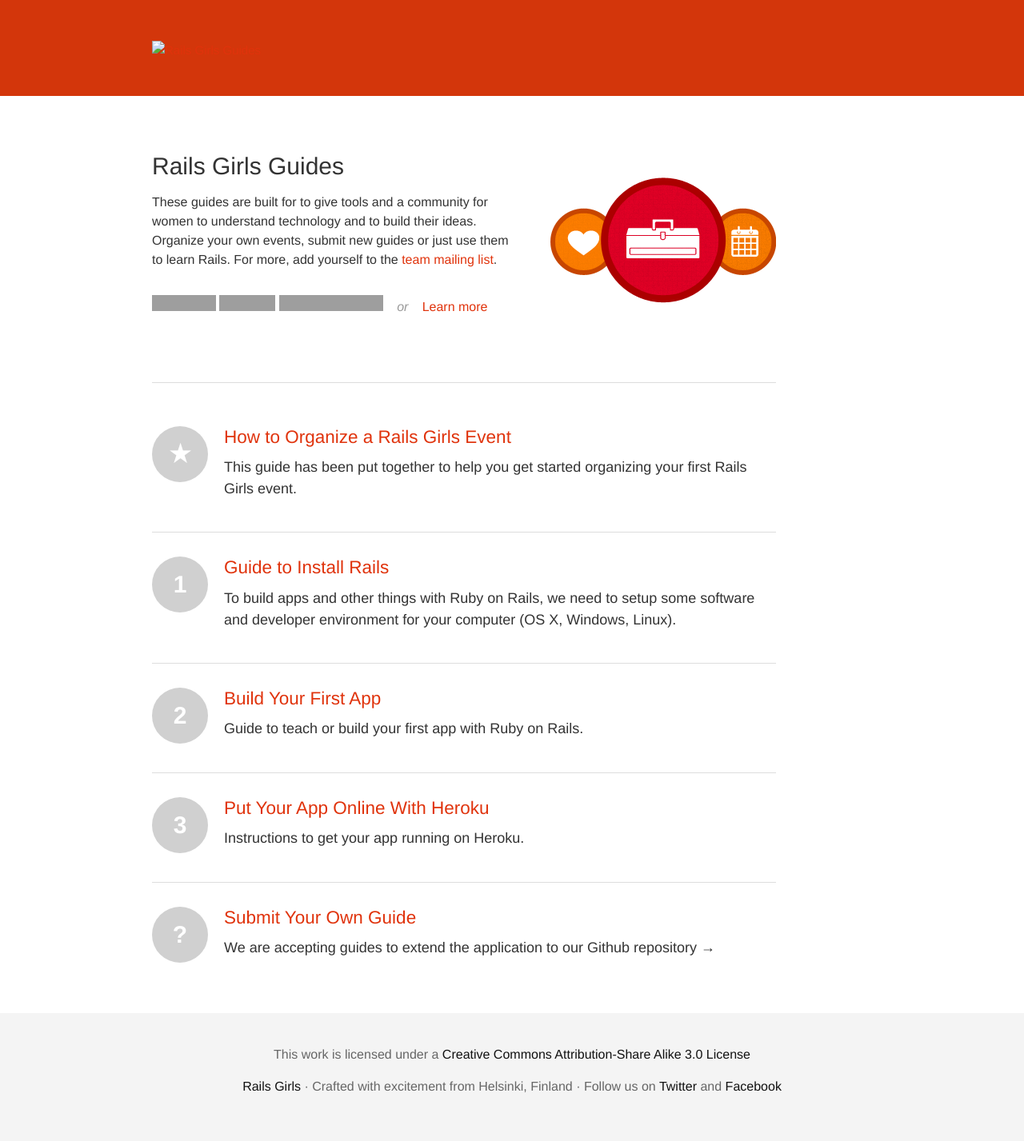
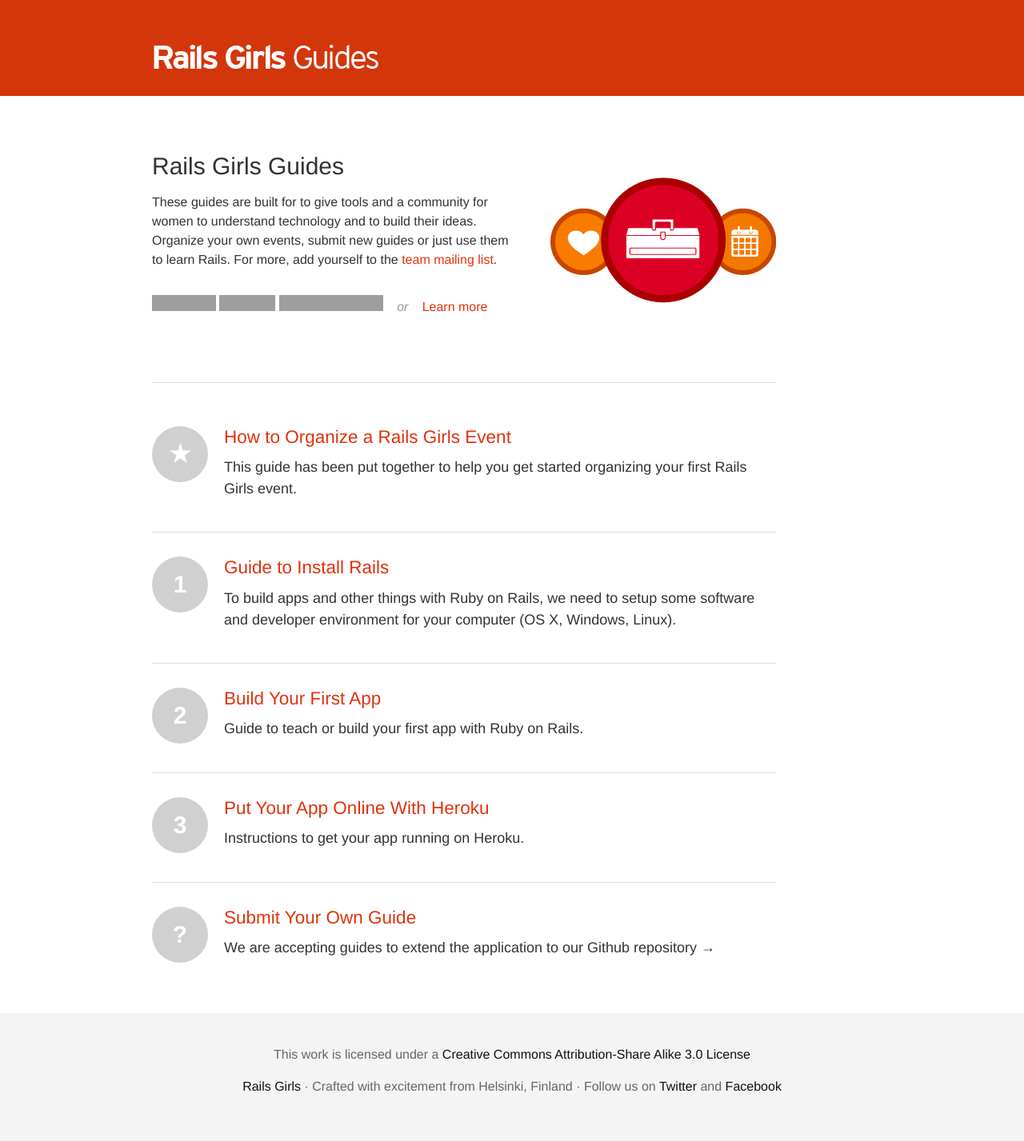
Before and after one commit to railsgirls/guides.railsgirls.com, a Jekyll site: the page built from index.html, in a window 1280 px wide. Shown: the whole page at 80% size. Built offline with Jekyll 4.4.1, drawn with Linux system fonts in a browser that asks for light colours; Markdown is read by kramdown in place of the engine named in the settings; grey boxes are pictures that could not be loaded.

Commit message:
Cleans up the HTML and adds prefixfree.js

```diff
--- a/_layouts/default.html
+++ b/_layouts/default.html
@@ -1,49 +1,56 @@
 <!doctype html>
 <html lang="en">
   <head>
-        <meta charset="utf-8">
+    <meta charset="utf-8" />
     <title>{{ page.title }} - Rails Girls</title>
     <!--[if lt IE 9]>
       <script src="//html5shim.googlecode.com/svn/trunk/html5.js"></script>
     <![endif]-->
-        <link rel="stylesheet" href="/css/bootstrap.css">
-        <link rel="stylesheet" href="/css/code.css">
-        <link rel="stylesheet" href="/css/style.css">
-
-        <link rel="shortcut icon" href="/favicon.png">
+    <script src="/js/prefixfree.min.js"></script>
+    <link href="/css/bootstrap.css" rel="stylesheet" />
+    <link href="/css/code.css" rel="stylesheet" />
+    <link href="/css/style.css" rel="stylesheet" />
+    <link href="/favicon.png" rel="shortcut icon" />
   </head>
   <body>
     <header>
       <div class="container">
-    	        <a class="span3" id="logo" href="/"><img src="/img/railsgirls-guides.png" alt="Rails Girls Guides" /></a>
-                <nav>
-                </nav>
+        <a class="span3" href="/" id="logo">
+          <img alt="Rails Girls Guides" src="/images/railsgirls-guides.png" />
+        </a>
+        <nav></nav>
       </div>
     </header>
-
     <article class="container">
       <div class="span10">
         {{ content }}
       </div>
     </article>
-
     <footer>
-		    <p>This work is licensed under a <a href="http://creativecommons.org/licenses/by-sa/3.0/">Creative Commons Attribution-Share Alike 3.0 License</a></p>
-
-		    <p><a href="http://railsgirls.com">Rails Girls</a> &middot; Crafted with excitement from Helsinki, Finland &middot; Follow us on <a href="http://twitter.com/railsgirls">Twitter</a> and <a href="https://www.facebook.com/railsgirls">Facebook</a></p>
+      <p>
+        This work is licensed under a
+        <a href="http://creativecommons.org/licenses/by-sa/3.0/">Creative Commons Attribution-Share Alike 3.0 License</a>
+      </p>
+      <p>
+        <a href="http://railsgirls.com">Rails Girls</a>
+        &middot; Crafted with excitement from Helsinki, Finland &middot; Follow us on
+        <a href="http://twitter.com/railsgirls">Twitter</a>
+        and
+        <a href="https://www.facebook.com/railsgirls">Facebook</a>
+      </p>
     </footer>
     <script type="text/javascript">
-
+      //<![CDATA[
         var _gaq = _gaq || [];
-          _gaq.push(['_setAccount', 'UA-19631067-3']);
-          _gaq.push(['_trackPageview']);
+        _gaq.push(["_setAccount", "UA-19631067-3"]);
+        _gaq.push(["_trackPageview"]);
 
         (function() {
-            var ga = document.createElement('script'); ga.type = 'text/javascript'; ga.async = true;
-            ga.src = ('https:' == document.location.protocol ? 'https://ssl' : 'http://www') + '.google-analytics.com/ga.js';
-            var s = document.getElementsByTagName('script')[0]; s.parentNode.insertBefore(ga, s);
+          var ga = document.createElement("script"); ga.type = "text/javascript"; ga.async = true;
+          ga.src = ("https:" == document.location.protocol ? "https://ssl" : "http://www") + ".google-analytics.com/ga.js";
+          var s = document.getElementsByTagName("script")[0]; s.parentNode.insertBefore(ga, s);
         })();
-
+      //]]>
     </script>
   </body>
 </html>
--- a/_posts/2012-04-18-guide.markdown
+++ b/_posts/2012-04-18-guide.markdown
@@ -304,7 +304,7 @@
 
 What happens next?
 
-(Insert date for installation fest) starts at (insert time) with an installation fest - so please bring your laptop with you! You should also try to pre-install Rails with instructions from [http://guides.railsgirls.com/install/] http://guides.railsgirls.com/install/
+(Insert date for installation fest) starts at (insert time) with an installation fest - so please bring your laptop with you! You should also try to pre-install Rails with instructions from <http://guides.railsgirls.com/install/>
 
 We will hold the event in (insert address)
 
--- a/index.html
+++ b/index.html
@@ -1,8 +1,7 @@
 ---
 layout: default
-title: Rails Girls Guides
+title: Guides
 ---
-
 <div class="hero">
     <h2>Rails Girls Guides</h2>
     <p>These guides are built for to give tools and a community for women to understand technology and to build their ideas. Organize your own events, submit new guides or just use them to learn Rails. For more, add yourself to the <a href="http://groups.google.com/group/rails-girls-team">team mailing list</a>.</p>
```
Also changed, not shown: js/prefixfree.min.js (added). Lines whose indentation alone changed are shown as unchanged.
